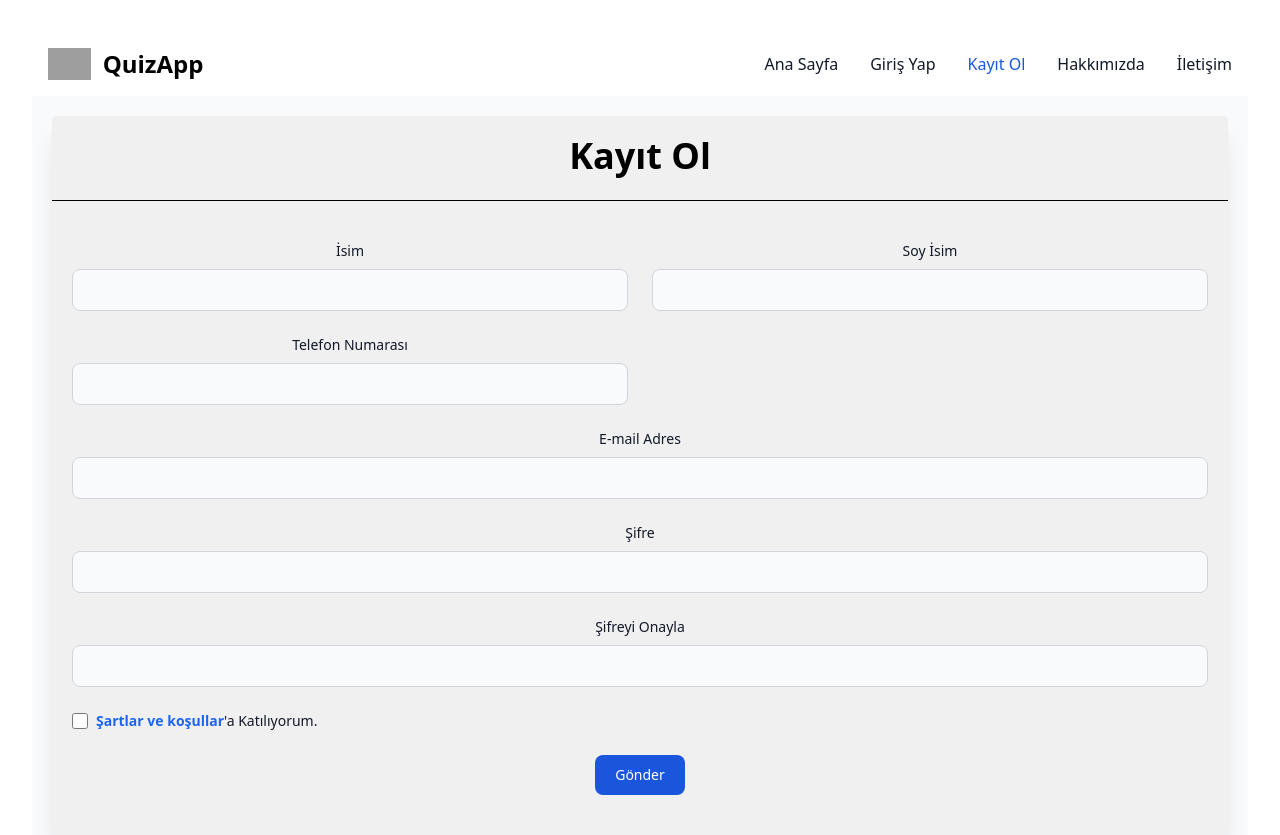
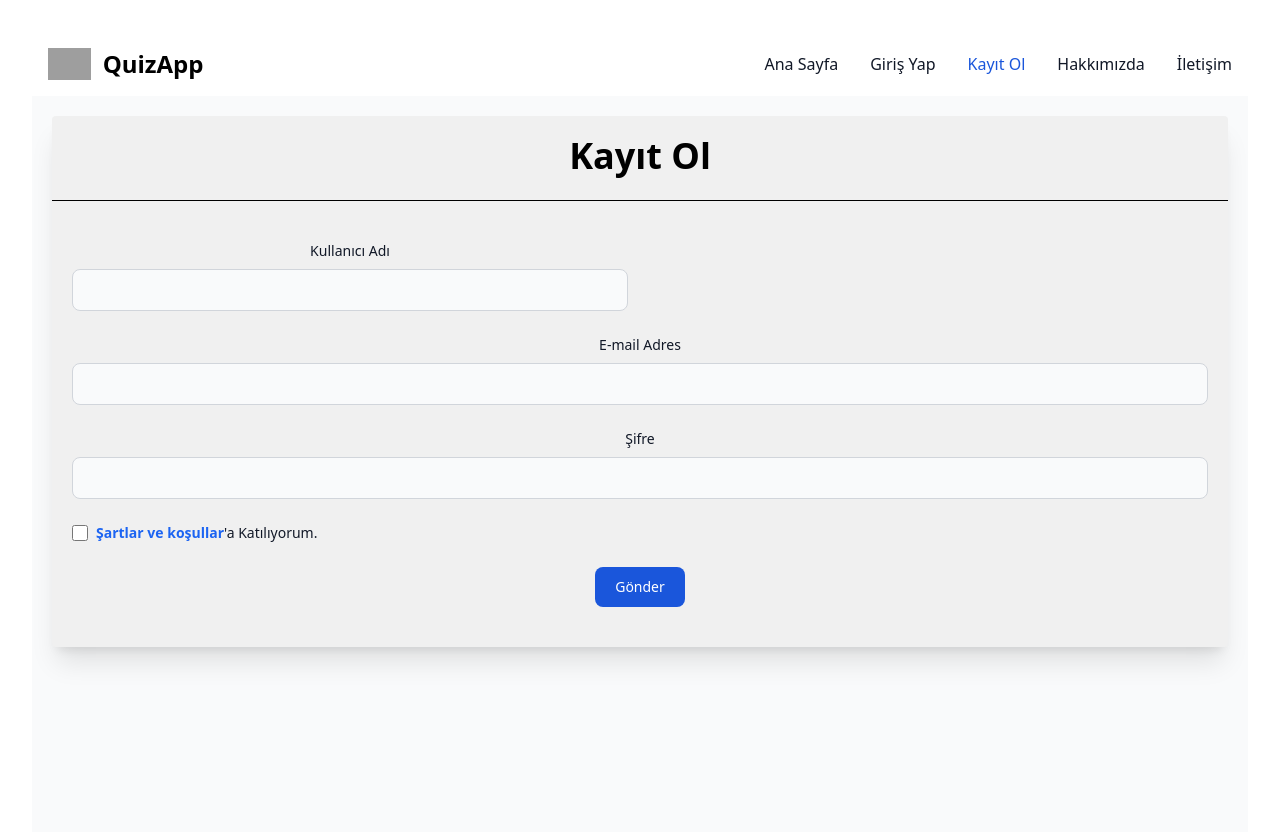
Before and after one commit to yusuftopcuu0/quiz-web-app, a React (Vite) app in the folder client/: page /auth/signup in a window 1280 px wide. Built offline with nearby package versions, Linux system fonts and the light colour scheme; grey boxes are pictures that could not be loaded.

Commit message:
Signup page'de input sayısı 3'e düşürüldü

```diff
--- a/client/src/pages/Signup.tsx
+++ b/client/src/pages/Signup.tsx
@@ -14,39 +14,13 @@
           <div className="grid gap-6 mb-6 md:grid-cols-2">
             <div>
               <label htmlFor="first_name" className="block mb-2 text-sm font-medium text-gray-900">
-                İsim
+                Kullanıcı Adı
               </label>
               <input
                 type="text"
                 id="first_name"
                 className="bg-gray-50 border border-gray-300 text-gray-900 text-sm rounded-lg focus:ring-blue-500 focus:border-blue-500 block w-full p-2.5 dark:border-gray-600 dark:placeholder-gray-400 dark:focus:ring-blue-500 dark:focus:border-blue-500"
                 placeholder=""
-                required
-              />
-            </div>
-            <div>
-              <label htmlFor="last_name" className="block mb-2 text-sm font-medium text-gray-900">
-                Soy İsim
-              </label>
-              <input
-                type="text"
-                id="last_name"
-                className="bg-gray-50 border border-gray-300 text-gray-900 text-sm rounded-lg focus:ring-blue-500 focus:border-blue-500 block w-full p-2.5 dark:border-gray-600 dark:placeholder-gray-400 dark:focus:ring-blue-500 dark:focus:border-blue-500"
-                placeholder=""
-                required
-              />
-            </div>
-
-            <div>
-              <label htmlFor="phone" className="block mb-2 text-sm font-medium text-gray-900">
-                Telefon Numarası
-              </label>
-              <input
-                type="number"
-                id="phone"
-                className="bg-gray-50 border border-gray-300 text-gray-900 text-sm rounded-lg focus:ring-blue-500 focus:border-blue-500 block w-full p-2.5 dark:border-gray-600 dark:placeholder-gray-400 dark:focus:ring-blue-500 dark:focus:border-blue-500"
-                placeholder=""
-                pattern="[0-9]{3}-[0-9]{2}-[0-9]{3}"
                 required
               />
             </div>
@@ -75,21 +49,7 @@
               required
             />
           </div>
-          <div className="mb-6">
-            <label
-              htmlFor="confirm_password"
-              className="block mb-2 text-sm font-medium text-gray-900"
-            >
-              Şifreyi Onayla
-            </label>
-            <input
-              type="password"
-              id="confirm_password"
-              className="bg-gray-50 border border-gray-300 text-gray-900 text-sm rounded-lg focus:ring-blue-500 focus:border-blue-500 block w-full p-2.5 dark:border-gray-600 dark:placeholder-gray-400 dark:focus:ring-blue-500 dark:focus:border-blue-500"
-              placeholder=""
-              required
-            />
-          </div>
+
           <div className="flex items-start mb-6">
             <div className="flex items-center h-5">
               <input
```
